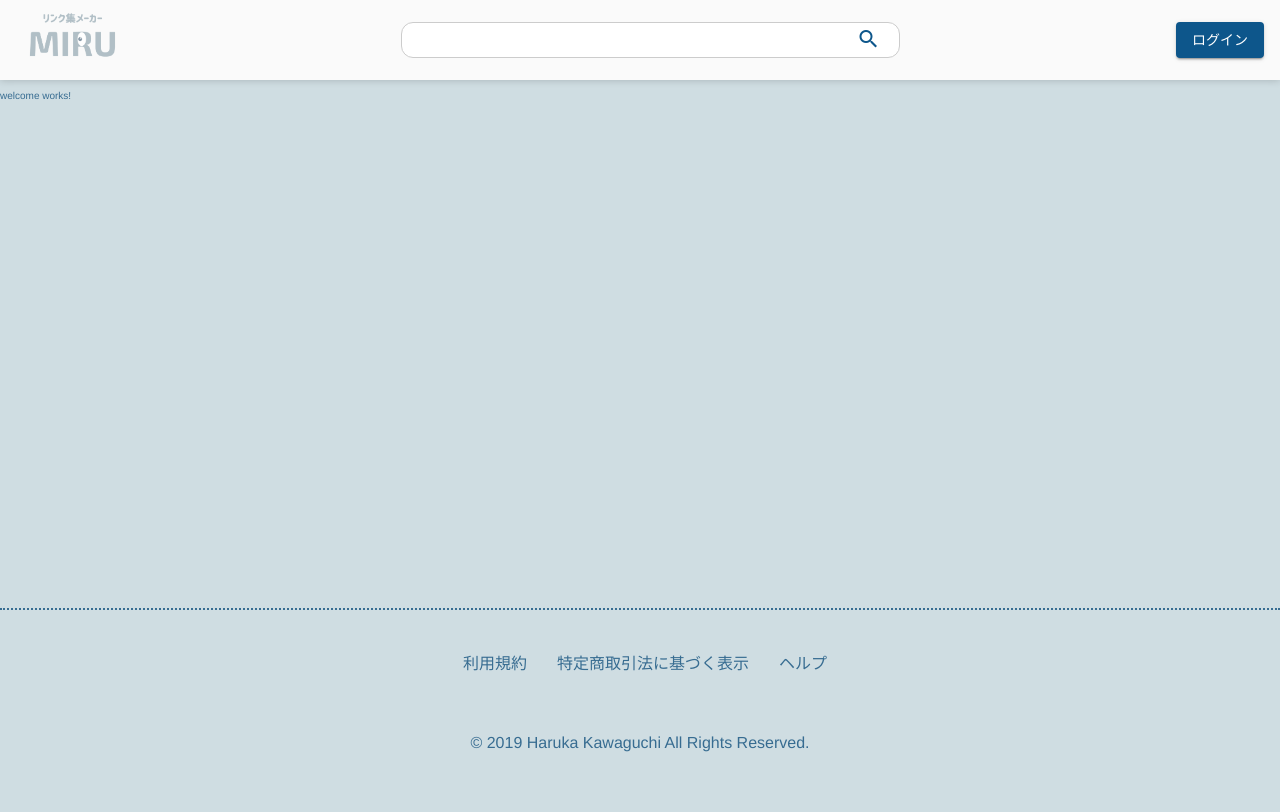
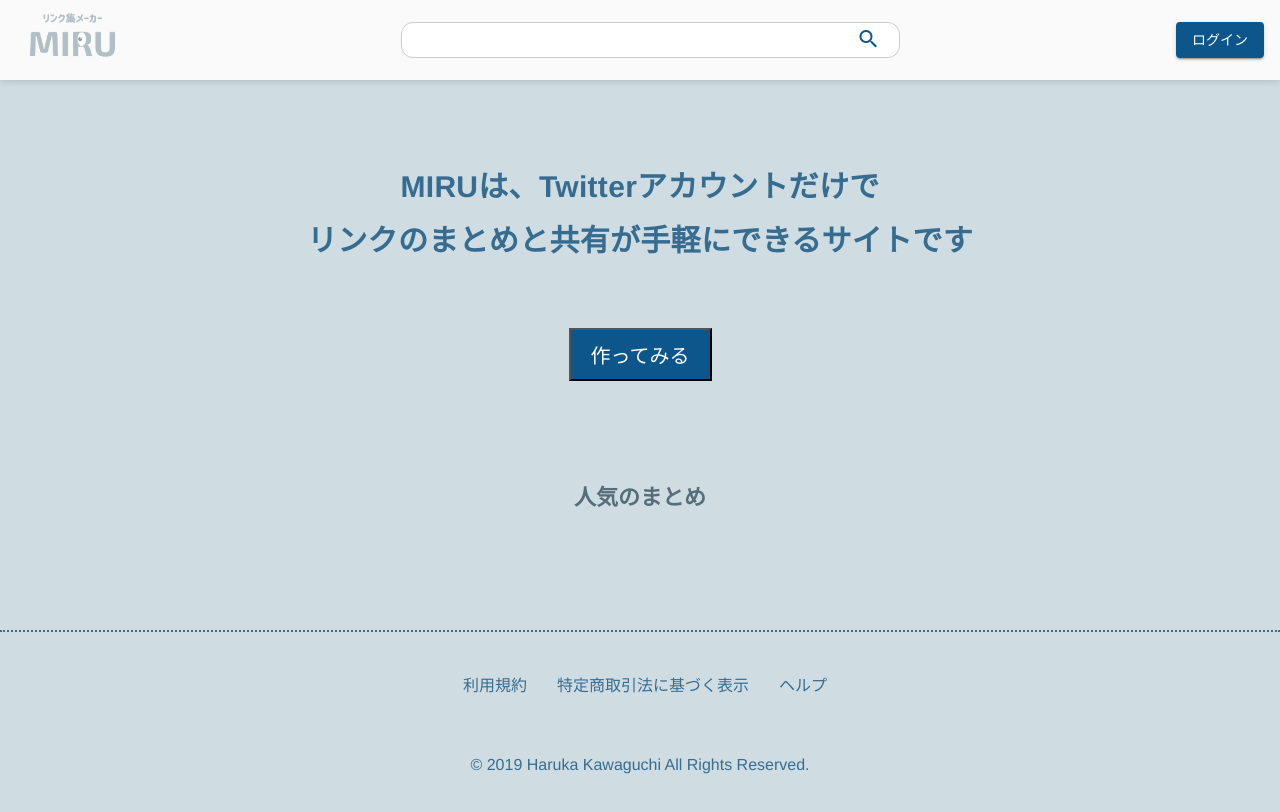
Before and after one commit to uotya/miru, an Angular app: page /welcome in a window 1280 px wide. Shown: the top 812 px of the page. Built offline with nearby package versions, Linux system fonts and the light colour scheme.

Commit message:
feat(welcome): LPページ作成 (一部) + favicon変更

```diff
--- a/src/app/welcome/welcome/welcome.component.html
+++ b/src/app/welcome/welcome/welcome.component.html
@@ -1 +1,13 @@
-<p>welcome works!</p>
+<div class="container">
+  <div class="top">
+    <h1>
+      MIRUは、Twitterアカウントだけで<br />
+      リンクのまとめと共有が手軽にできるサイトです
+    </h1>
+    <button mat-raised-button>作ってみる</button>
+  </div>
+  <div class="ranking">
+    <h2>人気のまとめ</h2>
+    <div class="card-wrapper"></div>
+  </div>
+</div>
--- a/src/app/welcome/welcome/welcome.component.scss
+++ b/src/app/welcome/welcome/welcome.component.scss
@@ -0,0 +1,25 @@
+.top {
+  text-align: center;
+  padding-top: 80px;
+  h1 {
+    margin: 0 auto;
+    font-size: 3rem;
+    letter-spacing: 0.01em;
+    line-height: 1.8;
+  }
+  button {
+    margin-top: 60px;
+    font-size: 2rem;
+    color: white;
+    background-color: #0d568b;
+    padding: 10px 20px;
+  }
+}
+.ranking {
+  text-align: center;
+  padding-top: 80px;
+  h2 {
+    font-size: 2.2rem;
+    color: #546e7a;
+  }
+}
--- a/src/styles.scss
+++ b/src/styles.scss
@@ -37,7 +37,15 @@ body {
     "ヒラギノ角ゴシック", YuGothic, "Yu Gothic", "メイリオ", Meiryo,
     "ＭＳ Ｐゴシック", "MS PGothic";
   background-color: #cfdde2;
-  color: #376C91;
+  color: #376c91;
+}
+.container {
+  margin: 0 auto;
+  max-width: 1000px;
+  padding: 0 24px;
+  @media screen and (max-width: 700px) {
+    padding: 0 16px;
+  }
 }
 [type="search"]::-webkit-search-cancel-button,
 [type="search"]::-webkit-search-decoration {
```
Also changed, not shown: 1 other file (tests, documents, lock files or other folders).
